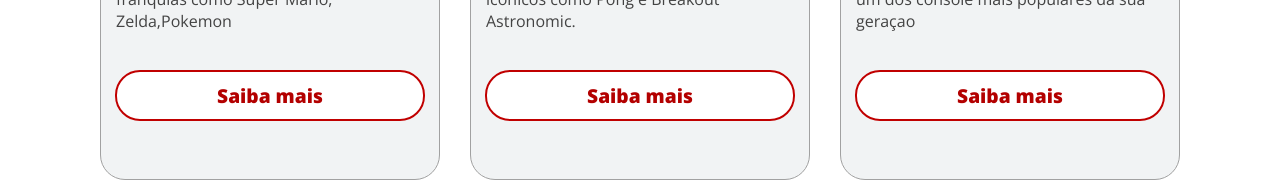
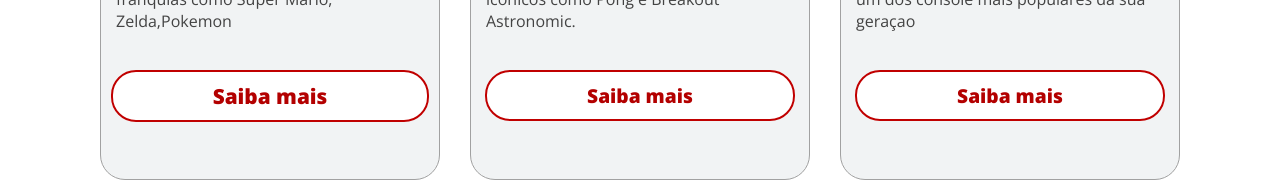
Before and after one commit to kaio2205/retrogames, a plain HTML site: page index.html in a window 1280 px wide. In both pictures the pointer is over the link 269 px from the left and 1378 px from the top of the page. Shown: the part 1283-1465 px from the top of the page. Drawn offline with nearby package versions, Linux system fonts and the light colour scheme; a web font is replaced by a local one.

Commit message:
atualizaçao

```diff
--- a/style.css
+++ b/style.css
@@ -123,6 +123,23 @@ body {
     font-weight: 800;
     border: 2px solid #c00000;
 }
+
+.Button:hover{
+        text-decoration: none;
+        background-color: var(--brancoLayout);
+        color: var(--vermelhoLayout);
+        padding: 10px 100px;
+        border-radius: 25px;
+        font-size: 1.3em;
+        font-weight: 800;
+        border: 2px solid #c00000;
+
+}
+
+
+
+
+
 
 /* ******************************************************************************************************* */
 
```
Also changed, not shown: console/atari.html (+9 -0 lines).
